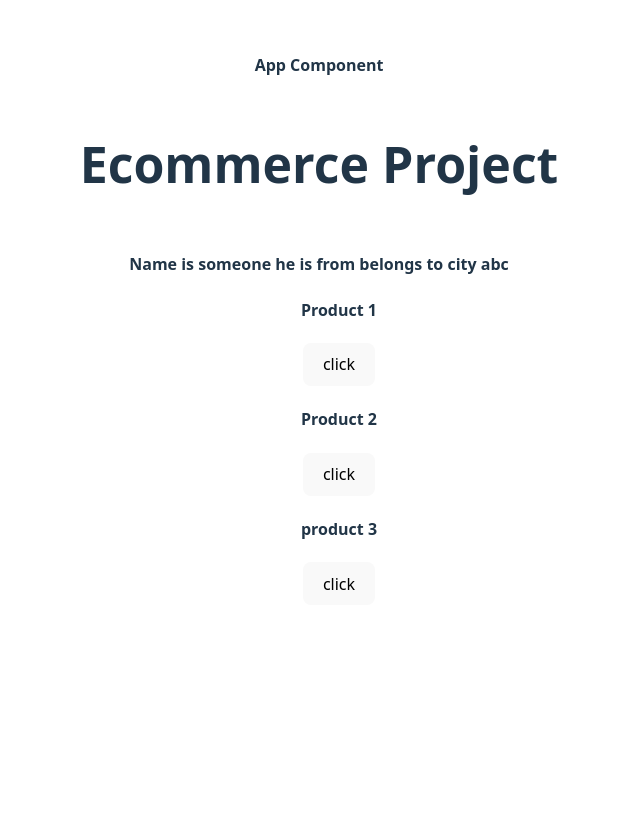
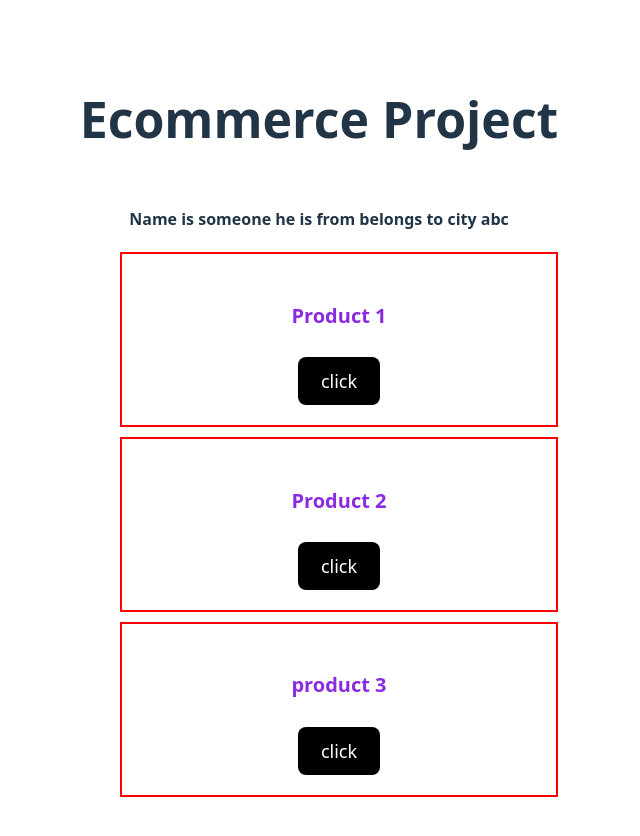
Before and after one commit to 0011-sketch/React-Js, a React (Vite) app in the folder vite-project/: page / in a window 1280 px wide. Shown: the top 836 px of the page, without its empty margins (321-961 px from the left). Before the commit the page ends 800 px from the top, so only its background shows below. Built offline with nearby package versions, Linux system fonts and the light colour scheme.

Commit message:
1.inline  & module.css

```diff
--- a/vite-project/src/App.jsx
+++ b/vite-project/src/App.jsx
@@ -10,7 +10,6 @@ const dummyProductData = ["Product 1", "Product 2", "product 3"];
 function App() {
   return (
     <div>
-      <h4>App Component</h4>
       {/* <FunctionalComponent />
       <ArrowFunction /> */}
       <ProductList
--- a/vite-project/src/components/products/component/product-item.jsx
+++ b/vite-project/src/components/products/component/product-item.jsx
@@ -1,13 +1,23 @@
 // Both the components are in the same file there is no need to export it
 
+import styles from "./product-item.module.css";
+
 function ButtonComponent() {
-  return <button>click</button>;
+  console.log(styles);
+  return <button className={styles.buttonStyle}>click</button>;
 }
 
 function ProductItem({ singleProductItem, key }) {
   return (
-    <div key={key}>
-      <h4> {singleProductItem}</h4>
+    <div
+      /*inline css*/ style={{
+        padding: "20px",
+        border: "2px solid red",
+        marginBottom: "10px",
+      }}
+      key={key}
+    >
+      <h4 className={styles.productTitle}> {singleProductItem}</h4>
       <ButtonComponent />
     </div>
   );
--- /dev/null
+++ b/vite-project/src/components/products/component/product-item.module.css
@@ -0,0 +1,10 @@
+.buttonStyle{
+    background-color: black;
+    font-weight: border;
+    font-size: 18px;
+    color:white;
+}
+.productTitle {
+    font-size: 20px;
+    color:blueviolet;
+}
```
